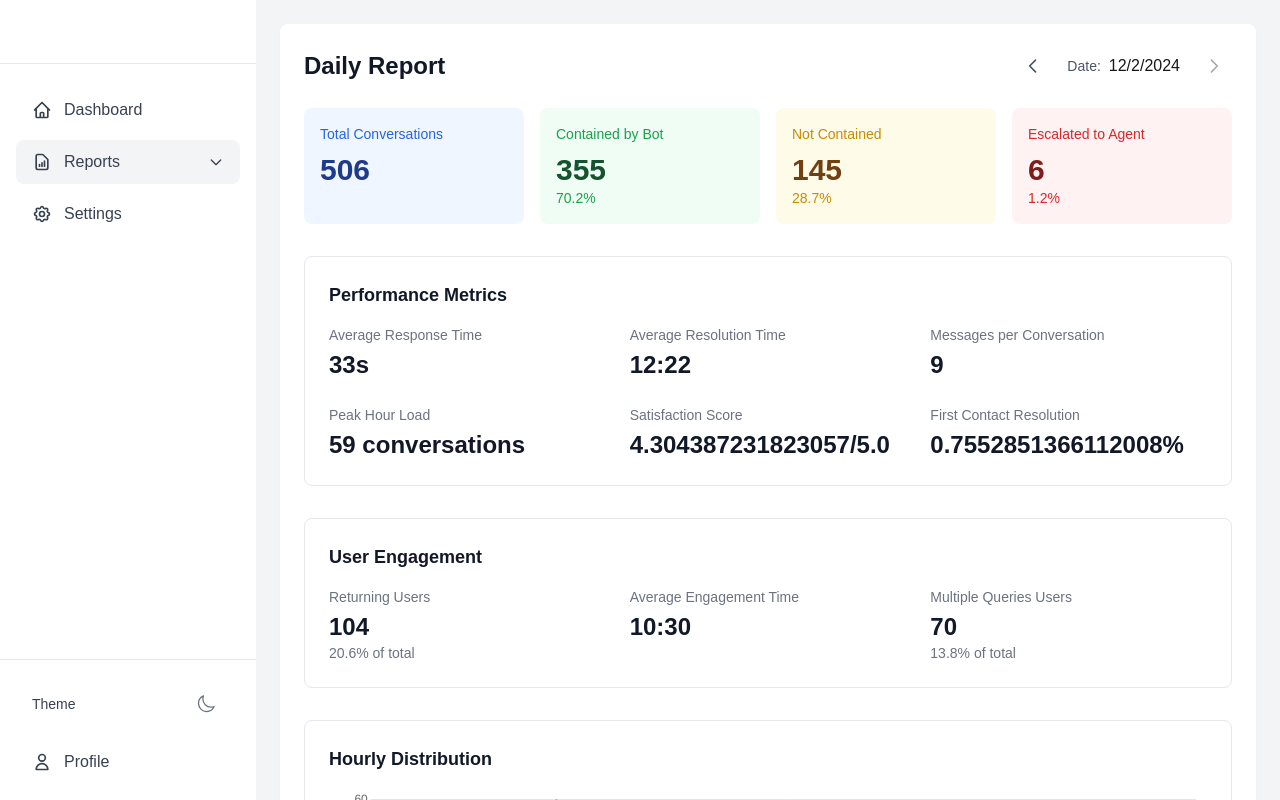
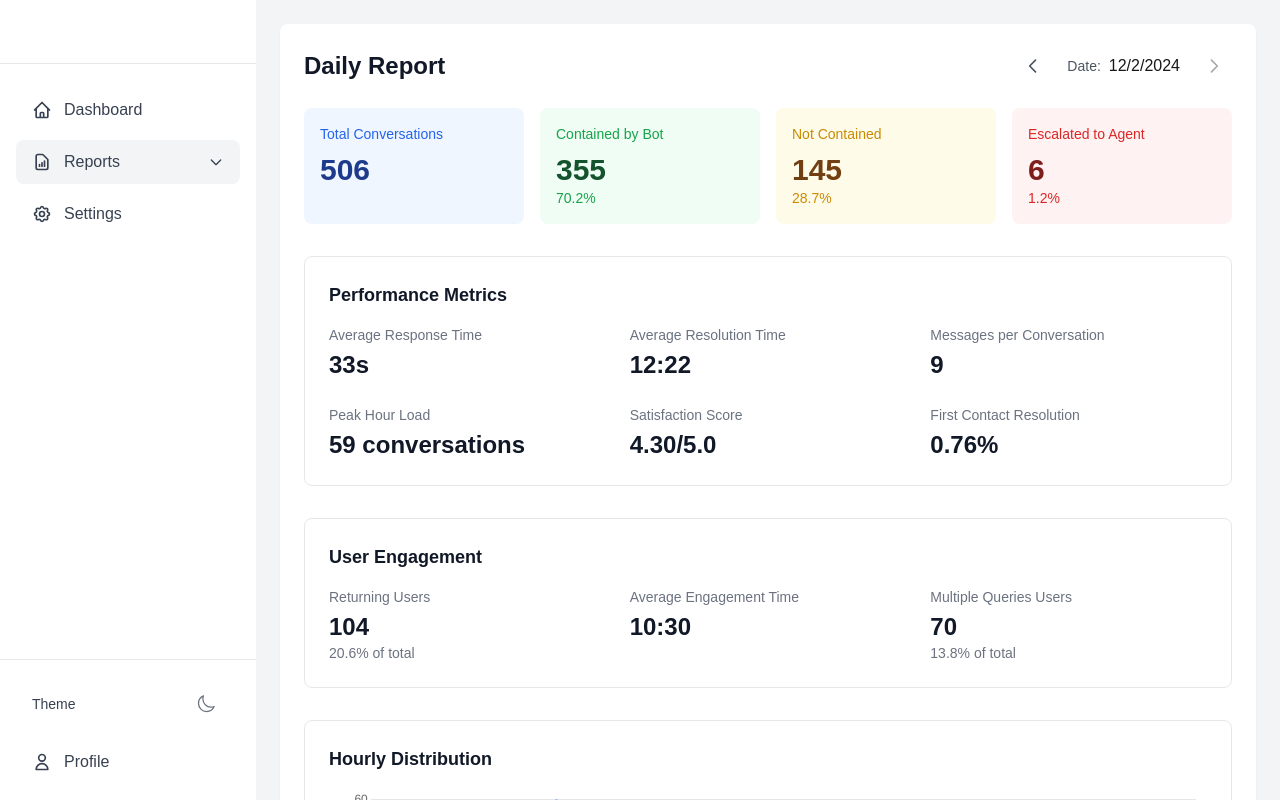
Before and after one commit to wlai-lp/lp-reports, a Next.js app: page /reports/daily in a window 1280 px wide. Built offline with nearby package versions, Linux system fonts and the light colour scheme.

Commit message:
fix date

```diff
--- a/app/api/reports/daily/route.ts
+++ b/app/api/reports/daily/route.ts
@@ -36,8 +36,8 @@ function generateMockDailyData(date: string) {
     avgResolutionTime: Math.floor(Math.random() * 600) + 300, // 5-15 minutes in seconds
     avgMessagesPerConversation: Math.floor(Math.random() * 6) + 4, // 4-10 messages
     peakHourLoad: Math.max(...hourlyDistribution.map(h => h.count)),
-    satisfactionScore: Math.random() * 1 + 4, // Random score between 4-5
-    firstContactResolutionRate: Math.random() * 0.3 + 0.6 // 60-90%
+    satisfactionScore: (Math.random() * 1 + 4).toFixed(2), // Random score between 4-5
+    firstContactResolutionRate: (Math.random() * 0.3 + 0.6).toFixed(2), // 60-90%
   };
 
   // Generate user engagement metrics
--- a/app/reports/daily/page.tsx
+++ b/app/reports/daily/page.tsx
@@ -71,11 +71,13 @@ function DailyReportContent() {
   const [loading, setLoading] = useState(false);
   const [error, setError] = useState<string | null>(null);
 
-  const date = searchParams.get('date') || new Date(Date.now()).toISOString().split('T')[0];
-
+  const date = searchParams.get('date') || new Date(Date.now()).toLocaleDateString();
+  console.log('date', date);
   const handleDateChange = (direction: 'prev' | 'next') => {
     const currentDate = new Date(date);
+    console.log('currentDate', currentDate);
     const newDate = new Date(currentDate);
+    console.log('newDate', newDate);
 
     if (direction === 'prev') {
       newDate.setDate(currentDate.getDate() - 1);
@@ -169,7 +171,7 @@ function DailyReportContent() {
               </button>
               <div className="flex items-center gap-2">
                 <span className="text-sm text-gray-600 dark:text-gray-400">Date:</span>
-                <span className="font-medium">{new Date(date).toLocaleDateString()}</span>
+                <span className="font-medium">{date}</span>
               </div>
               <button
                 onClick={() => handleDateChange('next')}
```
